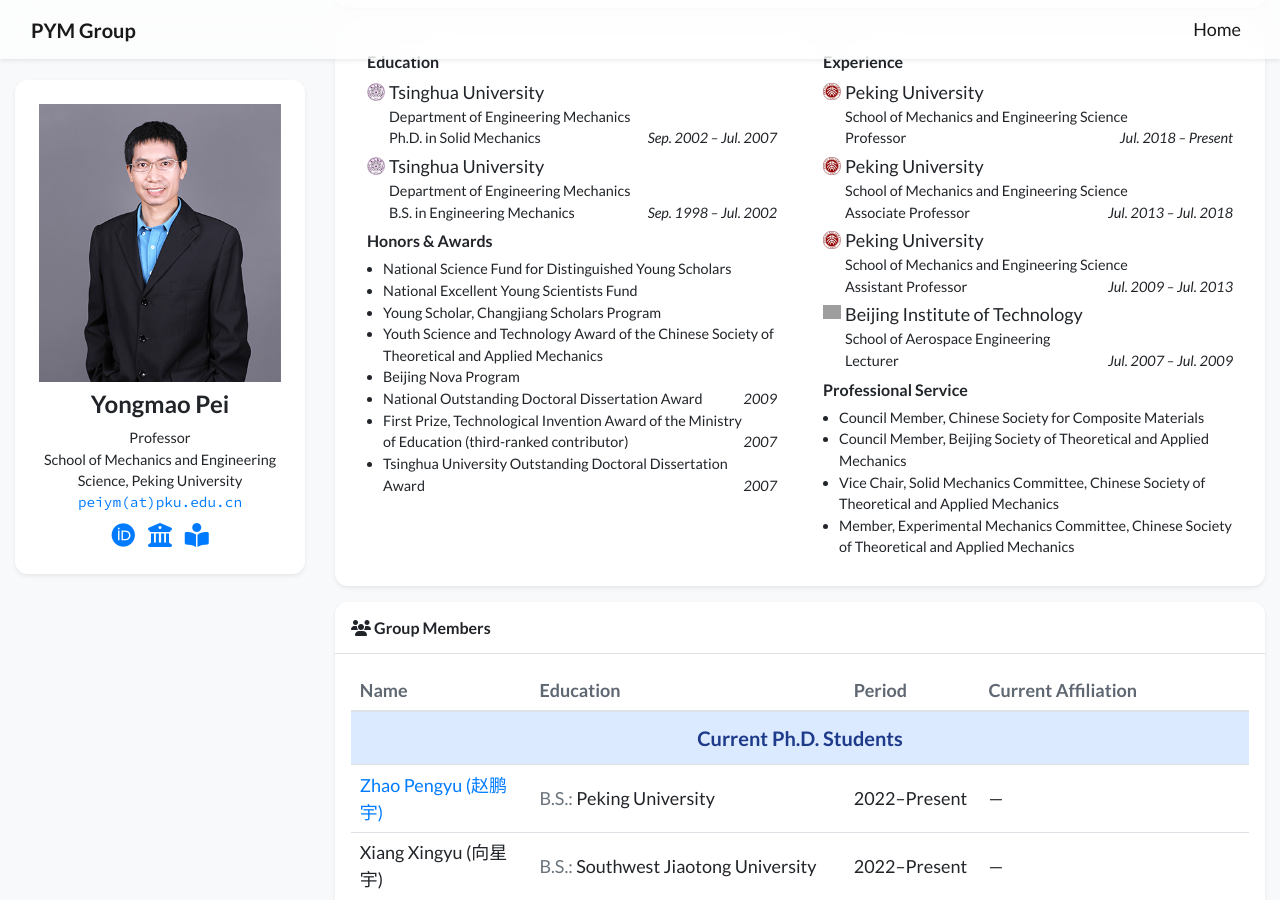
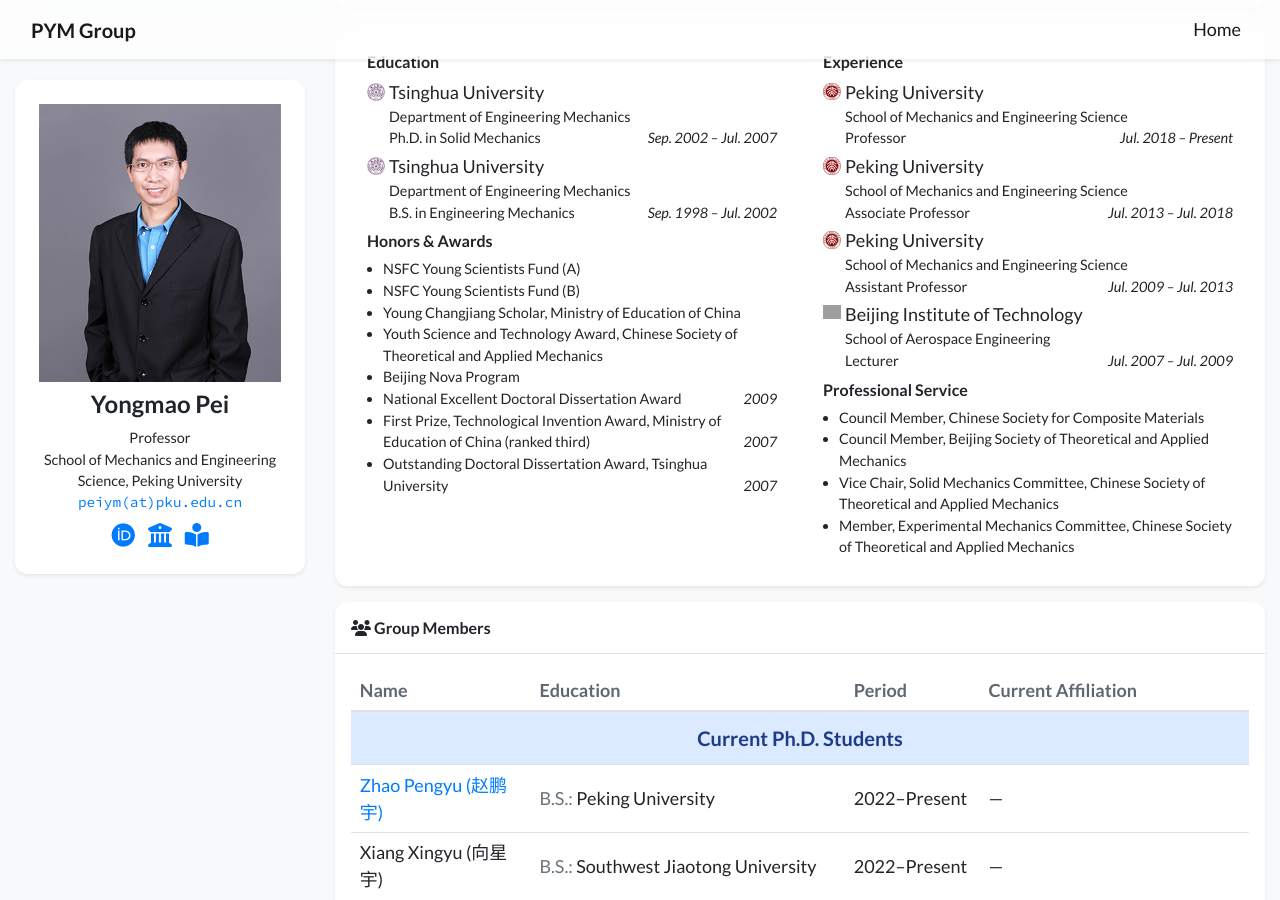
Before and after one commit to WuLin0919/PYM-GROUP, a Jekyll site: the page built from index.html, in a window 1280 px wide and 900 px high, scrolled down 377 px. Built offline with Jekyll 4.4.1, drawn with Linux system fonts in a browser that asks for light colours; nearby versions of some CDN libraries; a style sheet for code colours, icons or effects is not loaded; grey boxes are pictures that could not be loaded.

Commit message:
Standardize honors and awards using current official terminology

```diff
--- a/_data/profile.yml
+++ b/_data/profile.yml
@@ -67,21 +67,21 @@
   date: Jul. 2007 – Jul. 2009
 
 awards:
-- name: National Science Fund for Distinguished Young Scholars
+- name: NSFC Young Scientists Fund (A)
   date:
-- name: National Excellent Young Scientists Fund
+- name: NSFC Young Scientists Fund (B)
   date:
-- name: Young Scholar, Changjiang Scholars Program
+- name: Young Changjiang Scholar, Ministry of Education of China
   date:
-- name: Youth Science and Technology Award of the Chinese Society of Theoretical and Applied Mechanics
+- name: Youth Science and Technology Award, Chinese Society of Theoretical and Applied Mechanics
   date:
 - name: Beijing Nova Program
   date:
-- name: National Outstanding Doctoral Dissertation Award
+- name: National Excellent Doctoral Dissertation Award
   date: 2009
-- name: First Prize, Technological Invention Award of the Ministry of Education (third-ranked contributor)
+- name: First Prize, Technological Invention Award, Ministry of Education of China (ranked third)
   date: 2007
-- name: Tsinghua University Outstanding Doctoral Dissertation Award
+- name: Outstanding Doctoral Dissertation Award, Tsinghua University
   date: 2007
 
 service:
```
